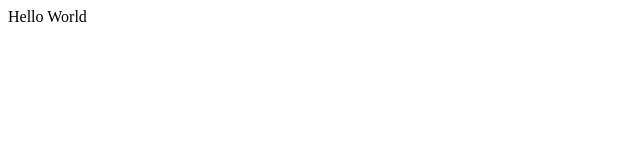
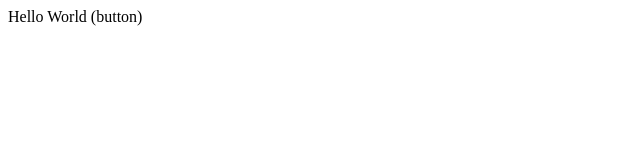
Before and after one commit to Shreyas7122006/demo, a plain HTML site: page localrepo/index.html in a window 1280 px wide. Shown: the full height of the page, 0-640 px from the left. Drawn offline with Linux system fonts and the light colour scheme.

```diff
--- a/localrepo/index.html
+++ b/localrepo/index.html
@@ -1 +1 @@
-<p> Hello World </p>
+<p> Hello World (button)</p>
```
